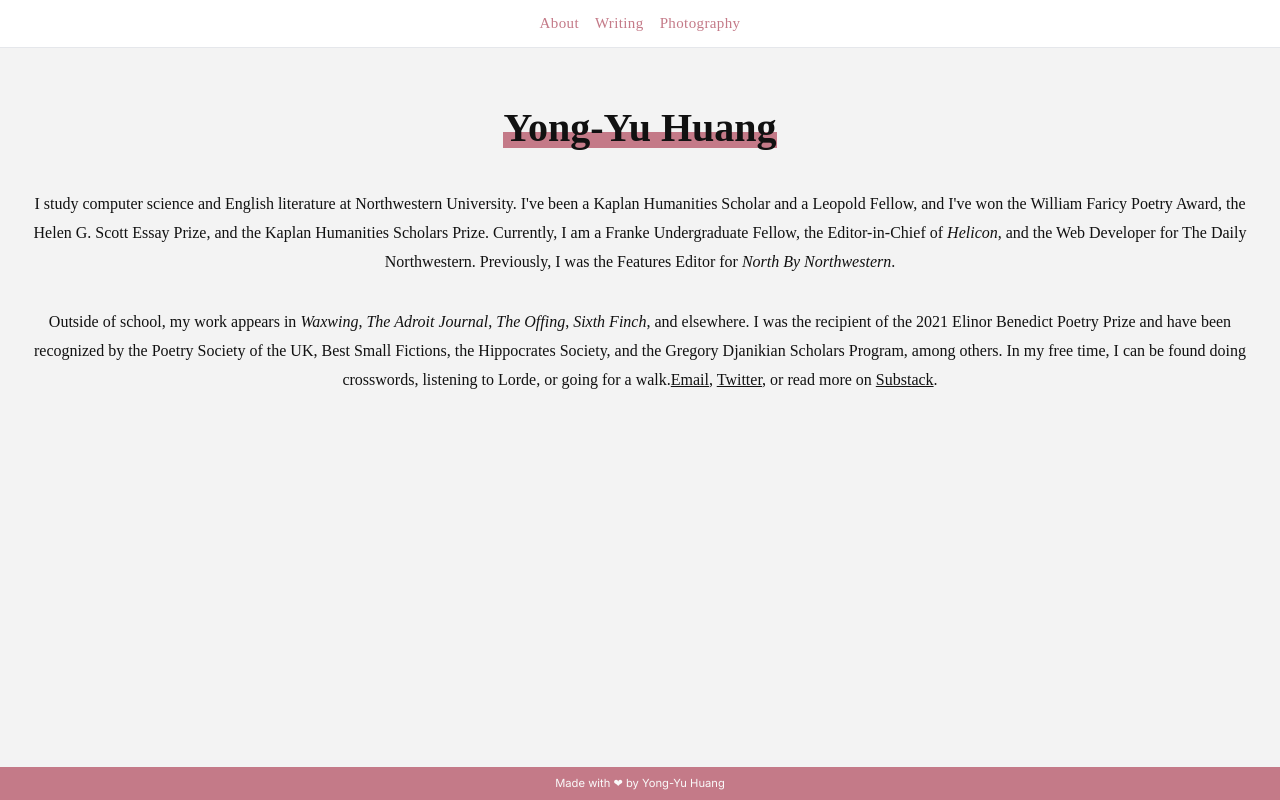
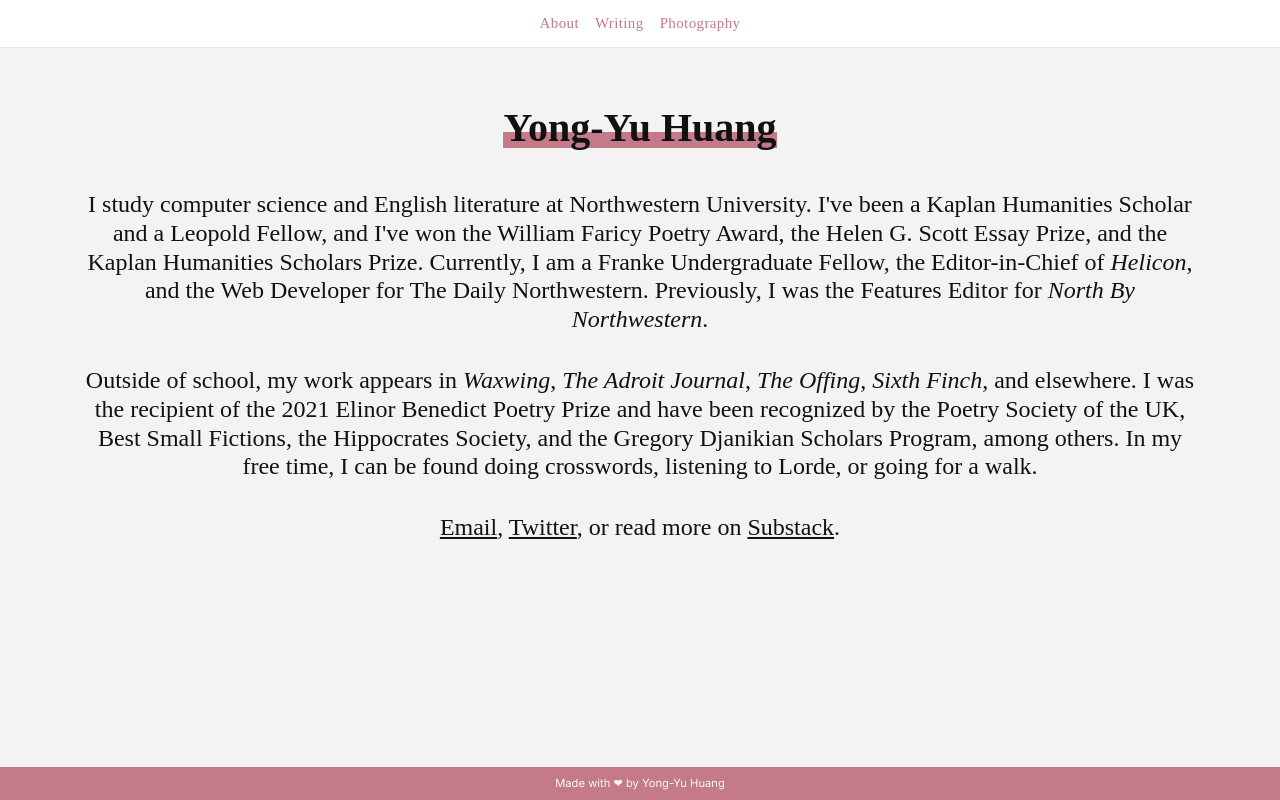
Before and after one commit to yongssh/yongssh.github.io, a Next.js app: page / in a window 1280 px wide. Built offline with nearby package versions, Linux system fonts and the light colour scheme; a web font is replaced by a local one.

Commit message:
fixed bio spacing

```diff
--- a/src/app/components/about.tsx
+++ b/src/app/components/about.tsx
@@ -52,11 +52,11 @@ const AboutSection = () => {
           Outside of school, my work appears in <em>Waxwing</em>, <em>The Adroit Journal</em>, <em>The Offing</em>, <em>Sixth Finch</em>, and elsewhere.
           I was the recipient of the 2021 Elinor Benedict Poetry Prize and have been recognized by the Poetry Society of the UK, Best Small Fictions, the Hippocrates Society, and the Gregory Djanikian Scholars Program, among others.
           In my free time, I can be found doing crosswords, listening to Lorde, or going for a walk.
-          <span>
+          </p>
+            <p className="bio-text">
             <a href="mailto:yongyu.yy.huang@gmail.com"><u>Email</u></a>,
             <a href="https://www.twitter.com/yong_yuhuang"> <u>Twitter</u></a>, or read more on
             <a href="https://yongyuhuang.substack.com/"> <u>Substack</u></a>.
-          </span>
         </p>
       </div>
 
--- a/src/app/styles/globals.css
+++ b/src/app/styles/globals.css
@@ -193,10 +193,11 @@ body:has(.hover-journ:hover) .journ {
 
 .bio-text {
   text-align: center;
-  font-size: 1rem;
+  font-size: 1.5rem;
   line-height: 1.8rem;
-  margin: 1rem auto;
+  margin: auto 2rem;
   color: var(--text-dark);
+  padding: 1rem;
 }
 
 /* --- Headline Underline --- */
```
